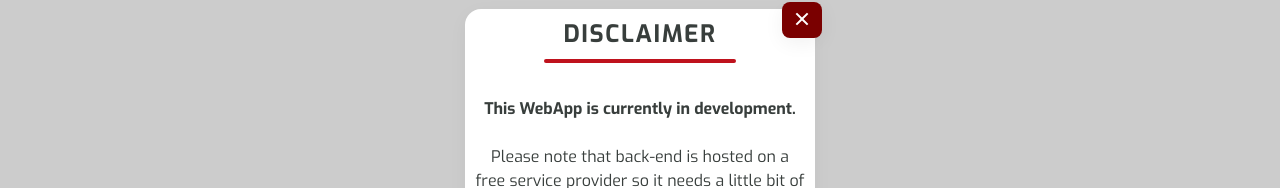
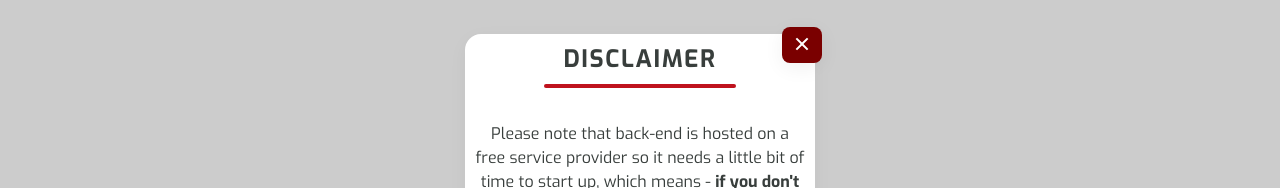
Before and after one commit to Freemasoid/mern-metal-zone, a React (Vite) app: page / in a window 1280 px wide. Shown: the part 256-444 px from the top of the page. Built offline with nearby package versions, Linux system fonts and the light colour scheme; no server answers.

Commit message:
refactor: change popup text

```diff
--- a/src/components/PopupModal.jsx
+++ b/src/components/PopupModal.jsx
@@ -16,7 +16,6 @@ const Modal = ({ toggleClose }) => {
 
           <div className="modalContent">
             <br />
-            <strong>This WebApp is currently in development.</strong> <br /> <br />
             Please note that back-end is hosted on a free service provider so it needs a
             little bit of time to start up, which means -{" "}
             <strong>if you don't see images or products just wait a bit</strong>.
@@ -48,7 +47,7 @@ const Wrapper = styled.section`
 
   .modal {
     width: 350px;
-    height: 270px;
+    height: 220px;
     background: var(--clr-white);
     color: var(--clr-white);
     z-index: 10;
```
